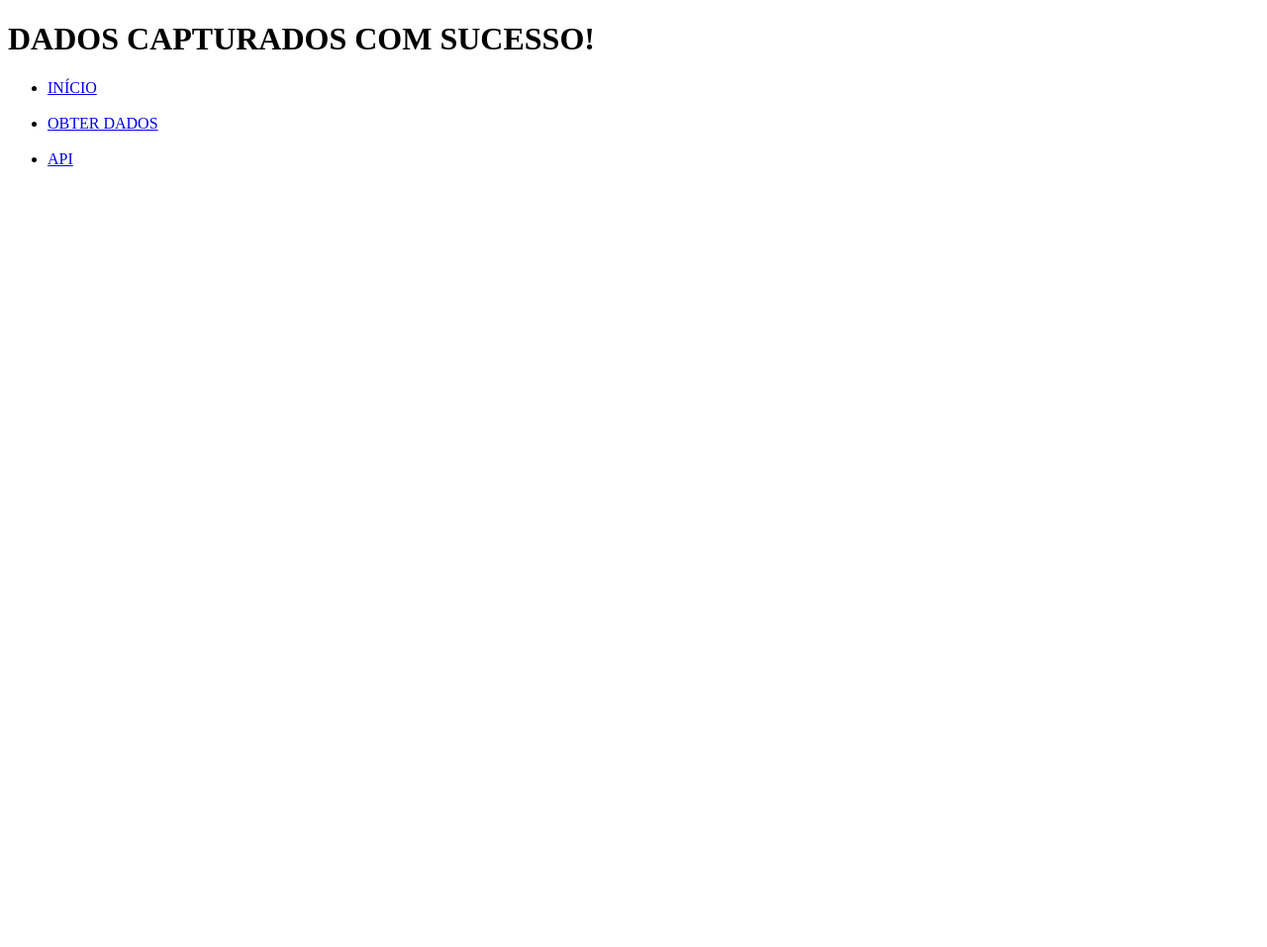
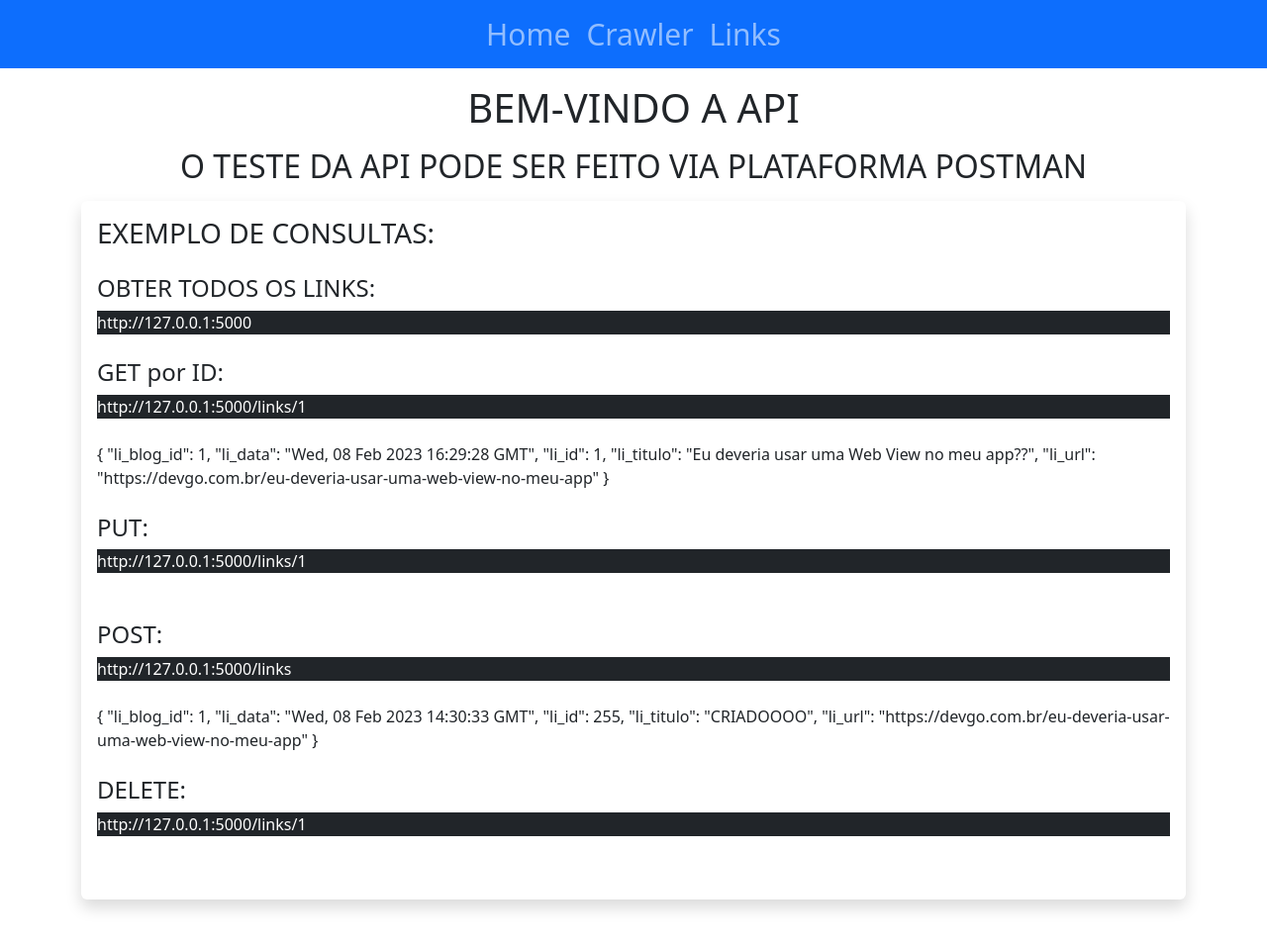
Before and after one commit to gclobawisk/crawlerblog, a Flask app: page / in a window 1280 px wide. Shown: the whole page at 99% size. Before the commit the page ends 168 px from the top, so only its background shows below. Run offline with Flask 2, Linux system fonts and the light colour scheme.

Commit message:
Add files via upload

```diff
--- a/app.py
+++ b/app.py
@@ -1,20 +1,31 @@
 from selenium import webdriver
 from selenium.webdriver.common.by import By
 from selenium.common.exceptions import WebDriverException
-from flask import Flask, request, render_template, redirect
+from flask import Flask, request, render_template, redirect, jsonify
 import time
 import mysql.connector
 from mysql.connector import errorcode
 
+# CONEXAO AO BANCO DE DADOS
+db_connection = mysql.connector.connect(host='devnology99.mysql.dbaas.com.br', database='devnology99',
+                                            user='devnology99', password='Devnology99@')
+cursor = db_connection.cursor(dictionary=True)
+cursor.execute("SELECT * FROM links")
+links = cursor.fetchall()
+
+
+# CRIANDO O APP
 app = Flask(__name__)
+app.config['JSON_AS_ASCII'] = False
 @app.route('/')
 def index():
     return render_template('index.html')
 
-@app.route('/obterdados')
-def obterdados():
-    db_connection = mysql.connector.connect(host='devnology11.mysql.dbaas.com.br', database='devnology11',
-                                            user='devnology11', password='Grodrigues89@')
+# CRAWLER
+@app.route('/crawler')
+def crawler():
+    db_connection = mysql.connector.connect(host='devnology99.mysql.dbaas.com.br', database='devnology99',
+                                            user='devnology99', password='Devnology99@')
     cursor = db_connection.cursor()
 
     navegador = webdriver.Chrome()
@@ -46,30 +57,50 @@ def obterdados():
             #print(i.get_property('href'))
         break
 
-    return render_template('index.html')
+    return render_template('sucesso.html')
+
+# Consultar todos os links
+@app.route('/links')
+def getLinks():
+    return jsonify(links)
 
 
-@app.route('/api')
-def api():
-    db_connection = mysql.connector.connect(host='devnology11.mysql.dbaas.com.br', database='devnology11',
-                                            user='devnology11', password='Grodrigues89@')
-    cursor = db_connection.cursor()
+# Consultar link por id'
+@app.route('/links/<int:id>', methods=['GET'])
+def obter_link_por_id(id):
+    for link in links:
+        if link.get('li_id') == id:
+            return jsonify(link)
 
-    cursor.execute("SELECT * FROM links")
-    myresult = cursor.fetchall()
+    if TypeError:
+        return ('ID inválido')
 
-    return render_template('api.html', myresult=myresult)
 
-@app.route('/delete/<id>')
-def delete(id):
+#EDITAR
+@app.route('/links/<int:id>', methods=['PUT'])
+def editar_link(id):
+    link_alterado = request.get_json()
+    for i,link in enumerate(links):
+        if link.get("li_id") == id:
+            links[i].update(link_alterado)
+            return jsonify(links[i])
+    if TypeError:
+        return ('ID inválido')
 
-    return redirect("http://127.0.0.1:5000/api")
+@app.route('/links', methods=['POST'])
+def incluir_link():
+    novo_link = request.get_json()
+    links.append(novo_link)
+    return jsonify(links)
 
-@app.route('/update/<id>')
-def update(id):
-
-    return redirect("http://127.0.0.1:5000/api")
-
+@app.route('/links/<int:id>', methods=['DELETE'])
+def excluir_link(id):
+    for i, link in enumerate(links):
+        if link.get("li_id") == id:
+            del links[i]
+            return jsonify(links)
+    if TypeError:
+        return ('ID inválido')
 
 
 
--- a/templates/index.html
+++ b/templates/index.html
@@ -2,18 +2,76 @@
 <html lang="en">
 <head>
     <meta charset="UTF-8">
-    <title>Title</title>
+    <title>API</title>
+    <link href="https://cdn.jsdelivr.net/npm/bootstrap@5.2.3/dist/css/bootstrap.min.css" rel="stylesheet">
+    <style>.nav-link{font-size: 30px;}</style>
 </head>
 <body>
 
-<h1> DADOS CAPTURADOS COM SUCESSO! </h1>
+<nav class="navbar navbar-expand-lg navbar-dark bg-primary p-1 mb-3">
+  <button class="navbar-toggler" type="button" data-toggle="collapse" data-target="#navbarNav" aria-controls="navbarNav" aria-expanded="false" aria-label="Toggle navigation">
+    <span class="navbar-toggler-icon"></span>
+  </button>
+  <div class="collapse navbar-collapse d-flex justify-content-center" id="navbarNav" >
+    <ul class="navbar-nav">
+      <li class="nav-item active">
+        <a class="nav-link" href="http://127.0.0.1:5000/">Home <span class="sr-only"></span></a>
+      </li>
+      <li class="nav-item">
+        <a class="nav-link" href="javascript: if(confirm('Deseja Realizar o Crawler dos Links?')) location.href='http://127.0.0.1:5000/crawler'">Crawler</a>
+      </li>
+      <li class="nav-item">
+        <a class="nav-link" href="http://127.0.0.1:5000/links">Links</a>
+      </li>
+    </ul>
+  </div>
+</nav>
 
-<ul>
-    <li><a href="http://127.0.0.1:5000/">INÍCIO</a></li><br>
-    <li><a href="http://127.0.0.1:5000/obterdados">OBTER DADOS</a></li><br>
-    <li><a href="http://127.0.0.1:5000/api">API</a></li><br>
+<div class="container">
+    <h1 class="text-center"> BEM-VINDO A API </h1>
+    <h2 class="text-center mb-3 mt-3"> O TESTE DA API PODE SER FEITO VIA PLATAFORMA POSTMAN</h2>
 
-</ul>
+    <div class="shadow p-3 mb-5 bg-white rounded">
+        <h3 class="mb-4">EXEMPLO DE CONSULTAS:</h3>
+
+        <h4>OBTER TODOS OS LINKS: </h4>
+        <p class="bg-dark text-white mb-4">http://127.0.0.1:5000</p>
+
+        <h4>GET por ID: </h4>
+        <p class="bg-dark text-white mb-4">http://127.0.0.1:5000/links/1
+        <p class="mb-4">{
+          "li_blog_id": 1,
+          "li_data": "Wed, 08 Feb 2023 16:29:28 GMT",
+          "li_id": 1,
+          "li_titulo": "Eu deveria usar uma Web View no meu app??",
+          "li_url": "https://devgo.com.br/eu-deveria-usar-uma-web-view-no-meu-app"
+        }
+        </p>
+
+        <h4> PUT: </h4>
+        <p class="bg-dark text-white mb-4">http://127.0.0.1:5000/links/1</p><br>
+
+        <h4>POST: </h4>
+
+        <p class="bg-dark text-white mb-4">http://127.0.0.1:5000/links</p>
+
+        <p class="mb-4">{
+        "li_blog_id": 1,
+        "li_data": "Wed, 08 Feb 2023 14:30:33 GMT",
+        "li_id": 255,
+        "li_titulo": "CRIADOOOO",
+        "li_url": "https://devgo.com.br/eu-deveria-usar-uma-web-view-no-meu-app"
+        }
+        </p>
+
+        <h4> DELETE: </h4>
+        <p class="bg-dark text-white mb-4">http://127.0.0.1:5000/links/1</p><br>
+
+    </div>
+</div>
+
+
+
 
 </body>
 </html>
```
Also changed, not shown: templates/sucesso.html (added, +41 -0 lines).
